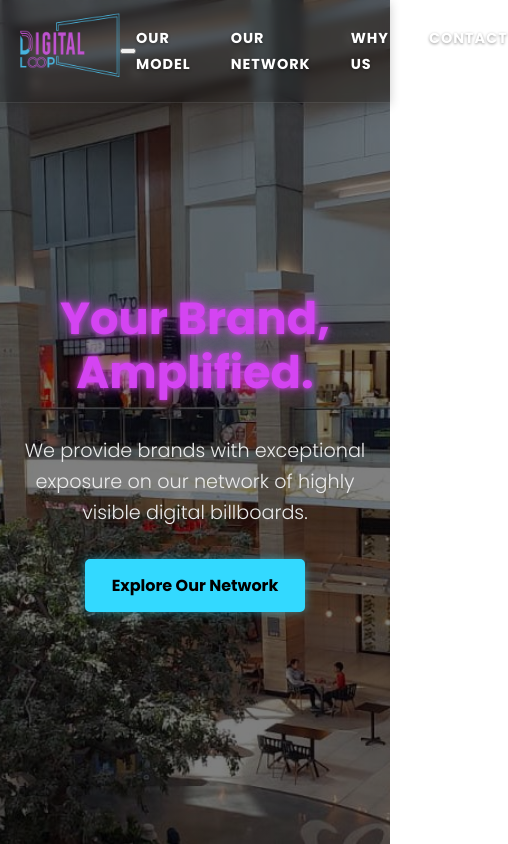
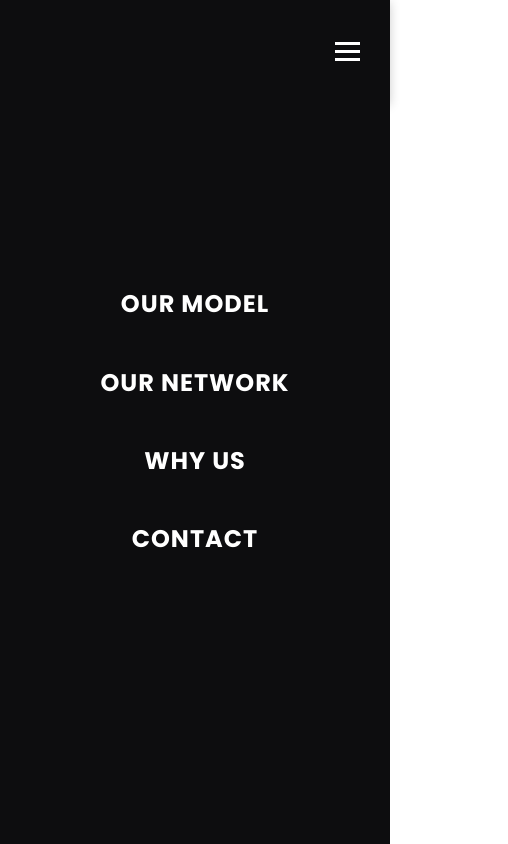
Before and after one commit to DrewDigitalLoop/digital-loop-website, a plain HTML site: page index.html in a window 390 px wide. Both pictures are taken after a click on the button "Toggle menu". Shown: the top 844 px of the page, 508 px wide, since content can reach past the window. Drawn offline with Linux system fonts and the light colour scheme.

Commit message:
Update style.css

```diff
--- a/style.css
+++ b/style.css
@@ -385,3 +385,70 @@ form button {
         margin-bottom: 60px;
     }
 }
+
+/* --- HAMBURGER MENU & MOBILE NAVIGATION --- */
+
+/* Hide hamburger by default on desktop */
+.hamburger {
+    display: none;
+    border: none;
+    background: transparent;
+    cursor: pointer;
+    padding: 10px;
+    z-index: 1001; /* Make sure it's above the nav overlay */
+}
+
+.hamburger-bar {
+    display: block;
+    width: 25px;
+    height: 3px;
+    margin: 5px 0;
+    background-color: #FFF;
+    transition: all 0.3s ease-in-out;
+}
+
+
+/* --- Styles applied ONLY on mobile screens --- */
+@media (max-width: 768px) {
+
+    /* 1. Hide the desktop navigation and the spacer */
+    .main-nav {
+        display: none; /* Hide the nav links container */
+    }
+    .header-right-spacer {
+        display: none; /* Hide the spacer div */
+    }
+
+    /* 2. Show the hamburger button */
+    .hamburger {
+        display: block; /* Show the button */
+    }
+
+    /* 3. Style the mobile navigation when it's active */
+    .main-nav.mobile-active {
+        display: flex; /* Re-show the nav */
+        flex-direction: column;
+        justify-content: center;
+        align-items: center;
+
+        /* Make it a full-screen overlay */
+        position: fixed;
+        top: 0;
+        left: 0;
+        width: 100%;
+        height: 100vh;
+        background-color: var(--secondary-bg); /* Use your dark background color */
+    }
+
+    /* Style the links within the mobile overlay */
+    .main-nav.mobile-active ul {
+        flex-direction: column;
+        gap: 40px; /* Increase space between items */
+        text-align: center;
+    }
+
+    .main-nav.mobile-active a {
+        font-size: 1.5rem; /* Make links much bigger and easier to tap */
+        text-shadow: none; /* Optional: remove shadow if not needed on solid bg */
+    }
+}
```
